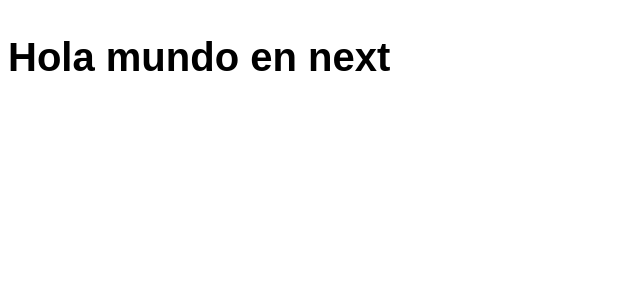
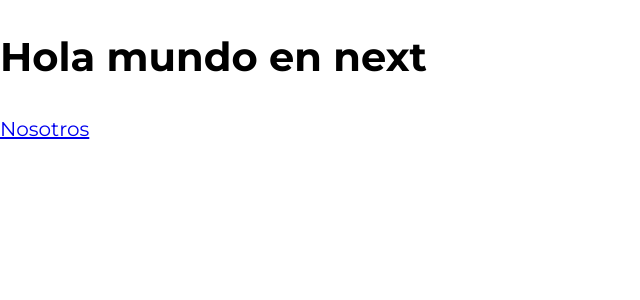
Before and after one commit to LeonardoAbraham/guitarla-nextjs-12, a Next.js app: page / in a window 1280 px wide. Shown: the top 300 px of the page, without its empty margins (0-640 px from the left). Built offline with nearby package versions, Linux system fonts and the light colour scheme.

Commit message:
El modelo basado en Rutas y Link en Next

```diff
--- /dev/null
+++ b/pages/_document.js
@@ -0,0 +1,20 @@
+import { Html, Head, Main, NextScript } from 'next/document'
+
+export default function Document(){
+    return (
+        <Html>
+            <Head>
+                <meta name="description" content="GuitarLA - Venta de guitarras y blog de música" />
+                <link rel="preconnect" href="https://fonts.googleapis.com" />
+                <link rel="preconnect" href="https://fonts.gstatic.com" crossOrigin={'true'} />
+                <link href="https://fonts.googleapis.com/css2?family=Montserrat:wght@400;700;900&display=swap" rel="stylesheet" />
+                <link rel='stylesheet' href='https://necolas.github.io/normalize.css/8.0.1/normalize.css' />
+            </Head>
+
+            <body>
+                <Main />
+                <NextScript />
+            </body>
+        </Html>
+    )
+}
--- a/pages/index.js
+++ b/pages/index.js
@@ -1,9 +1,14 @@
-
+import Link from "next/link"
 
 export default function Home() {
     return (
-        <h1>
-            Hola mundo en next
-        </h1>
+        <>
+            <h1>
+                Hola mundo en next
+            </h1>
+
+            <Link href={"/nosotros"}>Nosotros</Link>
+        </>
+
     )
 }
```
Also changed, not shown: pages/nosotros.js (added, +12 -0 lines).
